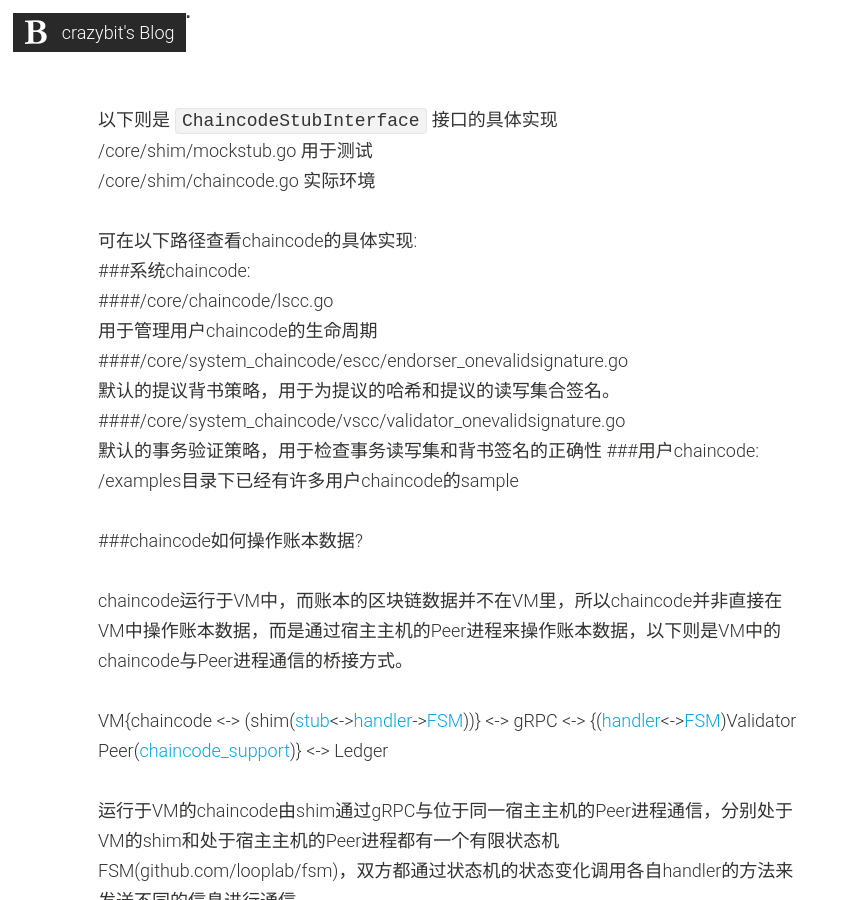
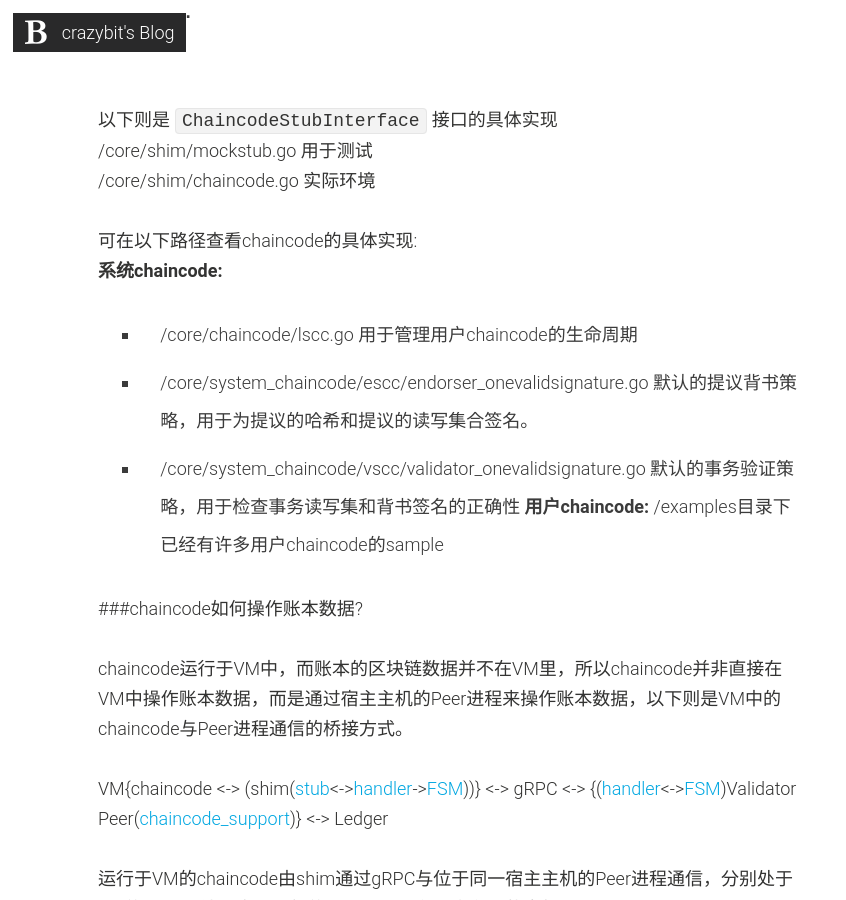
Before and after one commit to crazybits/crazybits.github.io, a Jekyll site: the page built from _posts/2016-11-23-hyperledger-fabric-chaincode.md, in a window 1280 px wide and 900 px high, scrolled down 1641 px. Shown: the whole window, without its empty margins (0-846 px from the left). Built offline with Jekyll 4.4.1, drawn with Linux system fonts in a browser that asks for light colours; nearby versions of some CDN libraries; some of the changed text lies outside the part shown.

Commit message:
update layout

````diff
--- a/_posts/2016-11-23-hyperledger-fabric-chaincode.md
+++ b/_posts/2016-11-23-hyperledger-fabric-chaincode.md
@@ -13,7 +13,7 @@ fabric的chaincode分为两种，一是系统chaincode,另一种是用户chainco
 <!--more-->
 chaincode通过自定义逻辑访问/修改账本的数据并将结果返回给用户。以下文件定义了系统chaincode和用户chaincode都需要实现的接口
 
-####/core/shim/interface.go
+**/core/shim/interface.go**
 ```go
 type Chaincode interface {
     //当包含chaincode的VM启动后，init函数会被调用，用于将chaincode“安装“到区块链上，
@@ -51,14 +51,11 @@ type ChaincodeStubInterface interface {
 /core/shim/chaincode.go    实际环境
 
 可在以下路径查看chaincode的具体实现:
-###系统chaincode:
-####/core/chaincode/lscc.go
-用于管理用户chaincode的生命周期
-####/core/system_chaincode/escc/endorser_onevalidsignature.go
-默认的提议背书策略，用于为提议的哈希和提议的读写集合签名。
-####/core/system_chaincode/vscc/validator_onevalidsignature.go
-默认的事务验证策略，用于检查事务读写集和背书签名的正确性
-###用户chaincode:
+**系统chaincode:**
+* /core/chaincode/lscc.go 用于管理用户chaincode的生命周期
+* /core/system_chaincode/escc/endorser_onevalidsignature.go 默认的提议背书策略，用于为提议的哈希和提议的读写集合签名。
+* /core/system_chaincode/vscc/validator_onevalidsignature.go 默认的事务验证策略，用于检查事务读写集和背书签名的正确性
+**用户chaincode:**
 /examples目录下已经有许多用户chaincode的sample
 
 ###chaincode如何操作账本数据?
````
